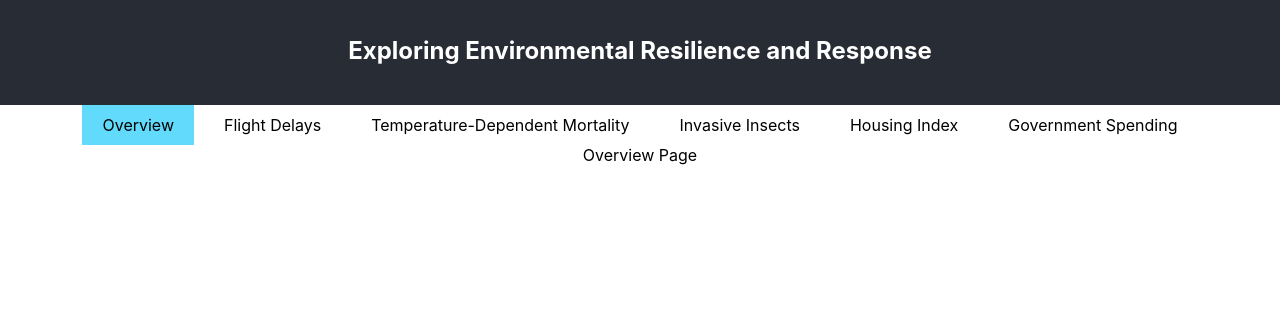
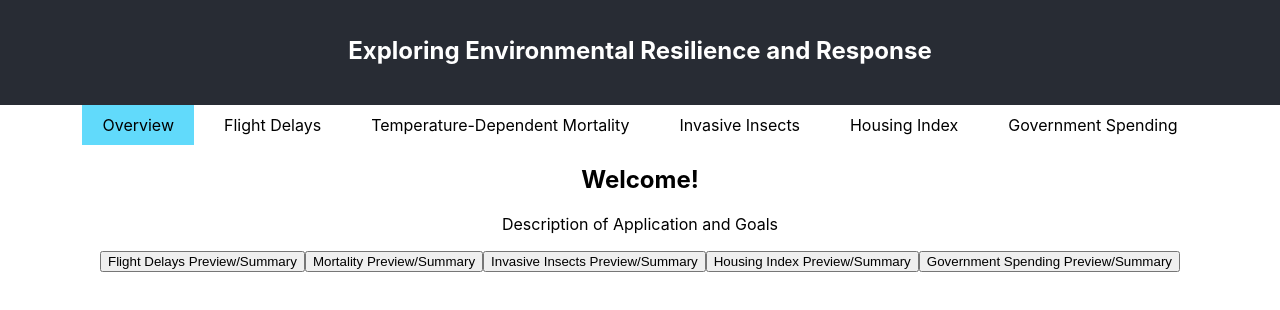
Before and after one commit to sbieberUF/CIS4301-Project, a React (Create React App) app in the folder db-app/: page / in a window 1280 px wide. Shown: the top 310 px of the page. Built offline with nearby package versions, Linux system fonts and the light colour scheme.

Commit message:
overvie page design

```diff
--- a/db-app/src/App.js
+++ b/db-app/src/App.js
@@ -1,4 +1,5 @@
 import React, { useState } from "react";
+import OverviewPage from "./overview";
 import "./App.css";
 
 function App() {
@@ -26,37 +27,33 @@ function App() {
       </div>
       <div className="content">
         {activeTab === "Overview" && <OverviewPage/>}
-        {activeTab === "Flight Delays" && <FlightDelaysPage/>}
-        {activeTab === "Temperature-Dependent Mortality" && <TemperatureDependentMortalityPage/>}
-        {activeTab === "Invasive Insects" && <InvasiveInsects/>}
-        {activeTab === "Housing Index" && <HousingIndex/>}
-        {activeTab === "Government Spending" && <GovernmentSpending/>}
+        {activeTab === "Flight Delays" && <FlightDelaysTab/>}
+        {activeTab === "Temperature-Dependent Mortality" && <TemperatureDependentMortalityTab/>}
+        {activeTab === "Invasive Insects" && <InvasiveInsectsTab/>}
+        {activeTab === "Housing Index" && <HousingIndexTab/>}
+        {activeTab === "Government Spending" && <GovernmentSpendingTab/>}
       </div>
     </div>
   );
 }
 
-function OverviewPage() {
-  return <div>Overview Page</div>;
-}
-
-function FlightDelaysPage() {
+function FlightDelaysTab() {
   return <div>Flight Delays Page</div>;
 }
 
-function TemperatureDependentMortalityPage() {
+function TemperatureDependentMortalityTab() {
   return <div>Temperature-Dependent Mortality</div>;
 }
 
-function InvasiveInsects() {
+function InvasiveInsectsTab() {
   return <div>Invasive Insects</div>;
 }
 
-function HousingIndex() {
+function HousingIndexTab() {
   return <div>Housing Index</div>;
 }
 
-function GovernmentSpending() {
+function GovernmentSpendingTab() {
   return <div>Government Spending</div>;
 }
 
--- /dev/null
+++ b/db-app/src/overview.js
@@ -0,0 +1,45 @@
+import React, { useState } from "react";
+
+function OverviewPage() {
+  const [preview, setPreview] = useState("");
+
+  const showPreview = (tab) => {
+    switch (tab) {
+      case "Flight Delays":
+            setPreview("Flight Delays Preview/Summary");
+            break;
+      case "Temperature-Dependent Mortality":
+            setPreview("Mortality Preview/Summary");
+            break;
+      case "Invasive Insects":
+            setPreview("Invasive Insects Preview/Summary");
+            break;
+      case "Housing Index":
+            setPreview("Housing Index Preview/Summary");
+            break;
+      case "Government Spending":
+            setPreview("Government Spending Preview/Summary");
+            break;
+      default:
+        setPreview("");
+        break;
+    }
+  };
+
+  return (
+    <div>
+      <h2>Welcome!</h2>
+      <p>Description of Application and Goals</p>
+      <div>
+        <button onClick={() => showPreview("Flight Delays")}>Flight Delays Preview/Summary</button>
+        <button onClick={() => showPreview("Temperature-Dependent Mortality")}>Mortality Preview/Summary</button>
+        <button onClick={() => showPreview("Invasive Insects")}>Invasive Insects Preview/Summary</button>
+        <button onClick={() => showPreview("Housing Index")}>Housing Index Preview/Summary</button>
+        <button onClick={() => showPreview("Government Spending")}>Government Spending Preview/Summary</button>
+      </div>
+      {preview && <p>{preview}</p>}
+    </div>
+  );
+}
+
+export default OverviewPage;
```
